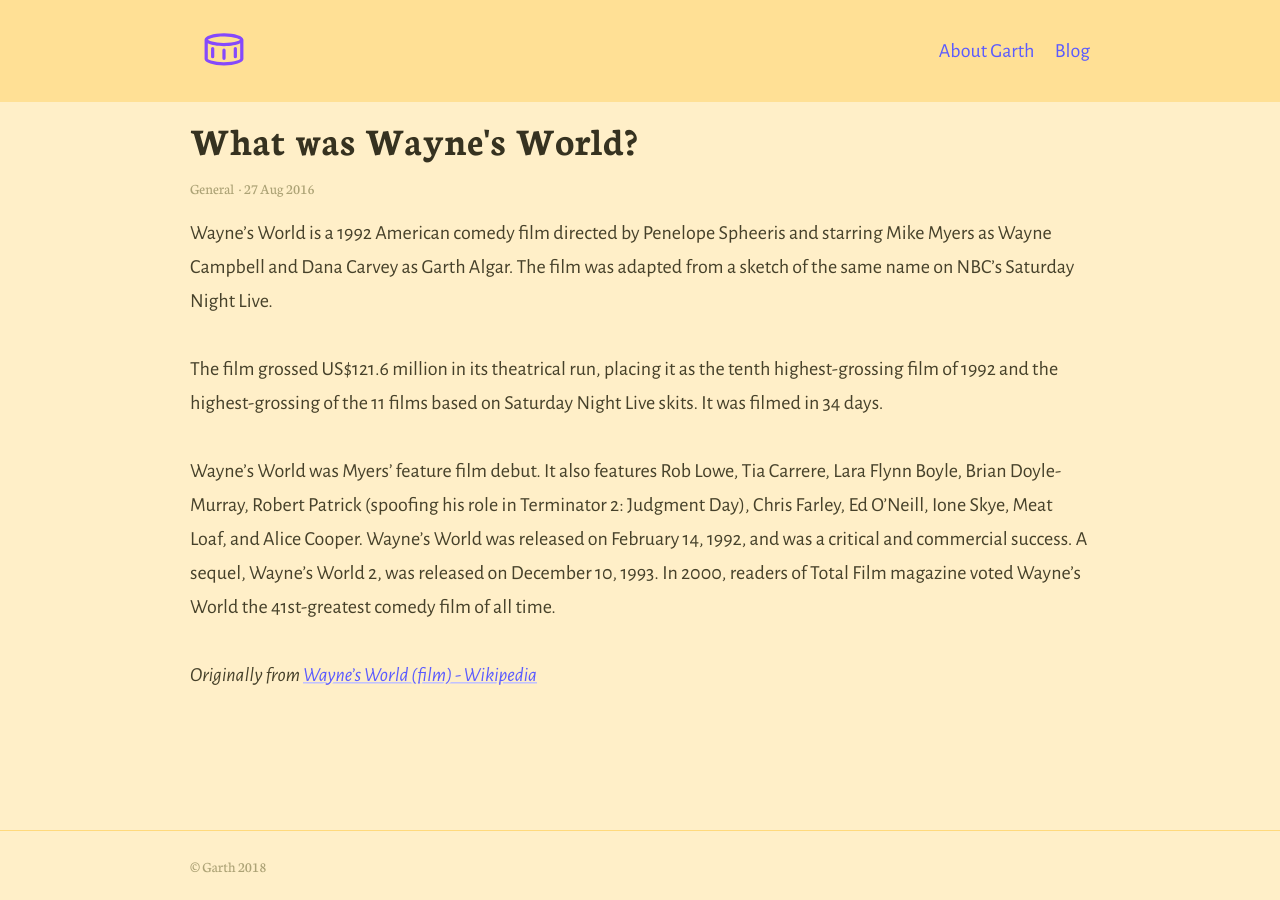
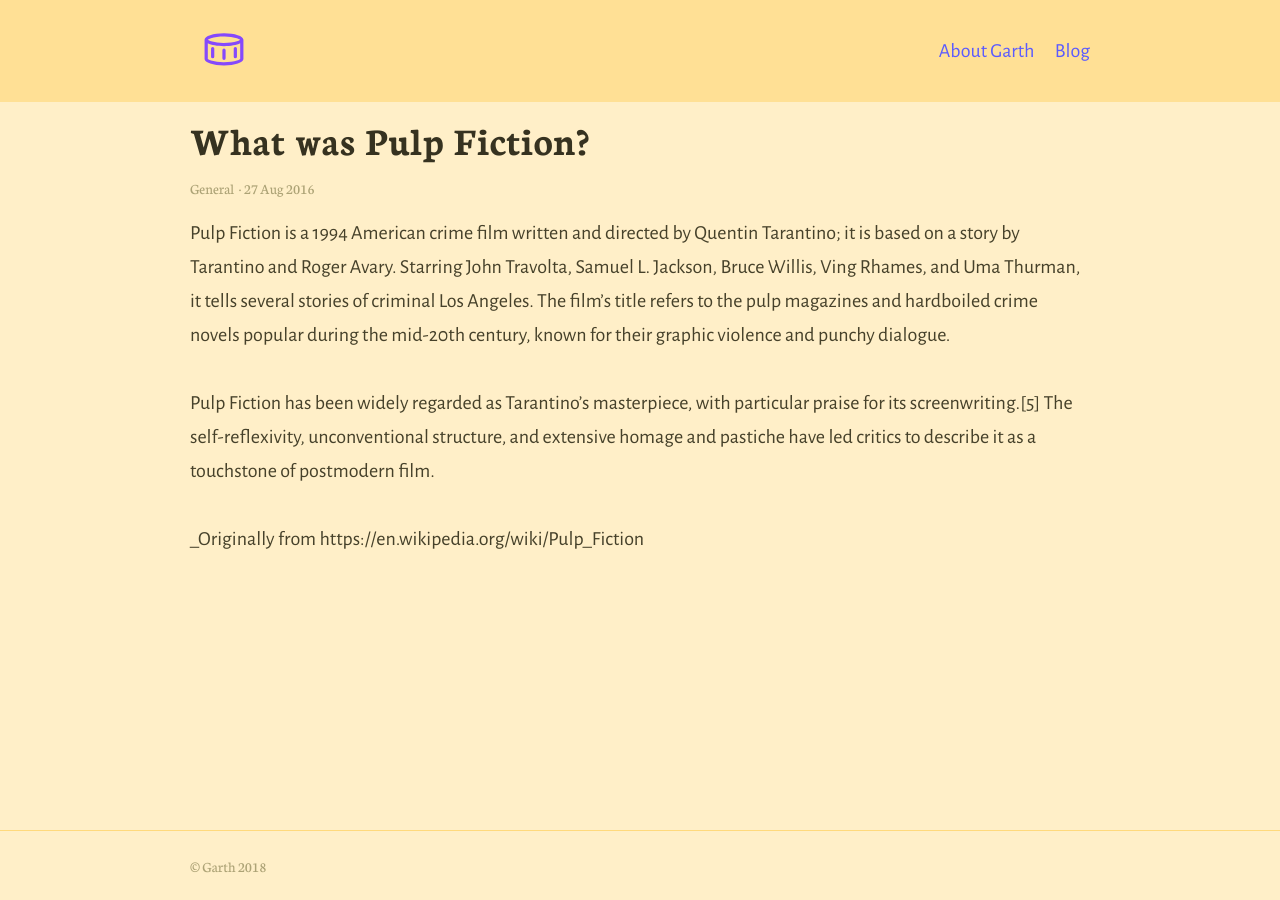
Before and after one commit to Phoenix-0720/Phoenix-0720.github.io, a Jekyll site: the page built from _posts/2016-08-27-example-post-one.md, in a window 1280 px wide. Built offline with Jekyll 4.4.1, drawn with Linux system fonts in a browser that asks for light colours.

Commit message:
Update 2016-08-27-example-post-one.md

```diff
--- a/_posts/2016-08-27-example-post-one.md
+++ b/_posts/2016-08-27-example-post-one.md
@@ -1,14 +1,12 @@
 ---
-title: What was Wayne's World?
+title: What was Pulp Fiction?
 category: General
 ---
 
-Wayne's World is a 1992 American comedy film directed by Penelope Spheeris and starring Mike Myers as Wayne Campbell and Dana Carvey as Garth Algar. The film was adapted from a sketch of the same name on NBC's Saturday Night Live.
+Pulp Fiction is a 1994 American crime film written and directed by Quentin Tarantino; it is based on a story by Tarantino and Roger Avary. Starring John Travolta, Samuel L. Jackson, Bruce Willis, Ving Rhames, and Uma Thurman, it tells several stories of criminal Los Angeles. The film's title refers to the pulp magazines and hardboiled crime novels popular during the mid-20th century, known for their graphic violence and punchy dialogue.
 
 <!-- more -->
 
-The film grossed US$121.6 million in its theatrical run, placing it as the tenth highest-grossing film of 1992 and the highest-grossing of the 11 films based on Saturday Night Live skits. It was filmed in 34 days.
+Pulp Fiction has been widely regarded as Tarantino's masterpiece, with particular praise for its screenwriting.[5] The self-reflexivity, unconventional structure, and extensive homage and pastiche have led critics to describe it as a touchstone of postmodern film.
 
-Wayne's World was Myers' feature film debut. It also features Rob Lowe, Tia Carrere, Lara Flynn Boyle, Brian Doyle-Murray, Robert Patrick (spoofing his role in Terminator 2: Judgment Day), Chris Farley, Ed O'Neill, Ione Skye, Meat Loaf, and Alice Cooper. Wayne's World was released on February 14, 1992, and was a critical and commercial success. A sequel, Wayne's World 2, was released on December 10, 1993. In 2000, readers of Total Film magazine voted Wayne's World the 41st-greatest comedy film of all time.
-
-_Originally from [Wayne's World (film) - Wikipedia](https://en.wikipedia.org/wiki/Wayne%27s_World_(film))_
+_Originally from https://en.wikipedia.org/wiki/Pulp_Fiction
```
